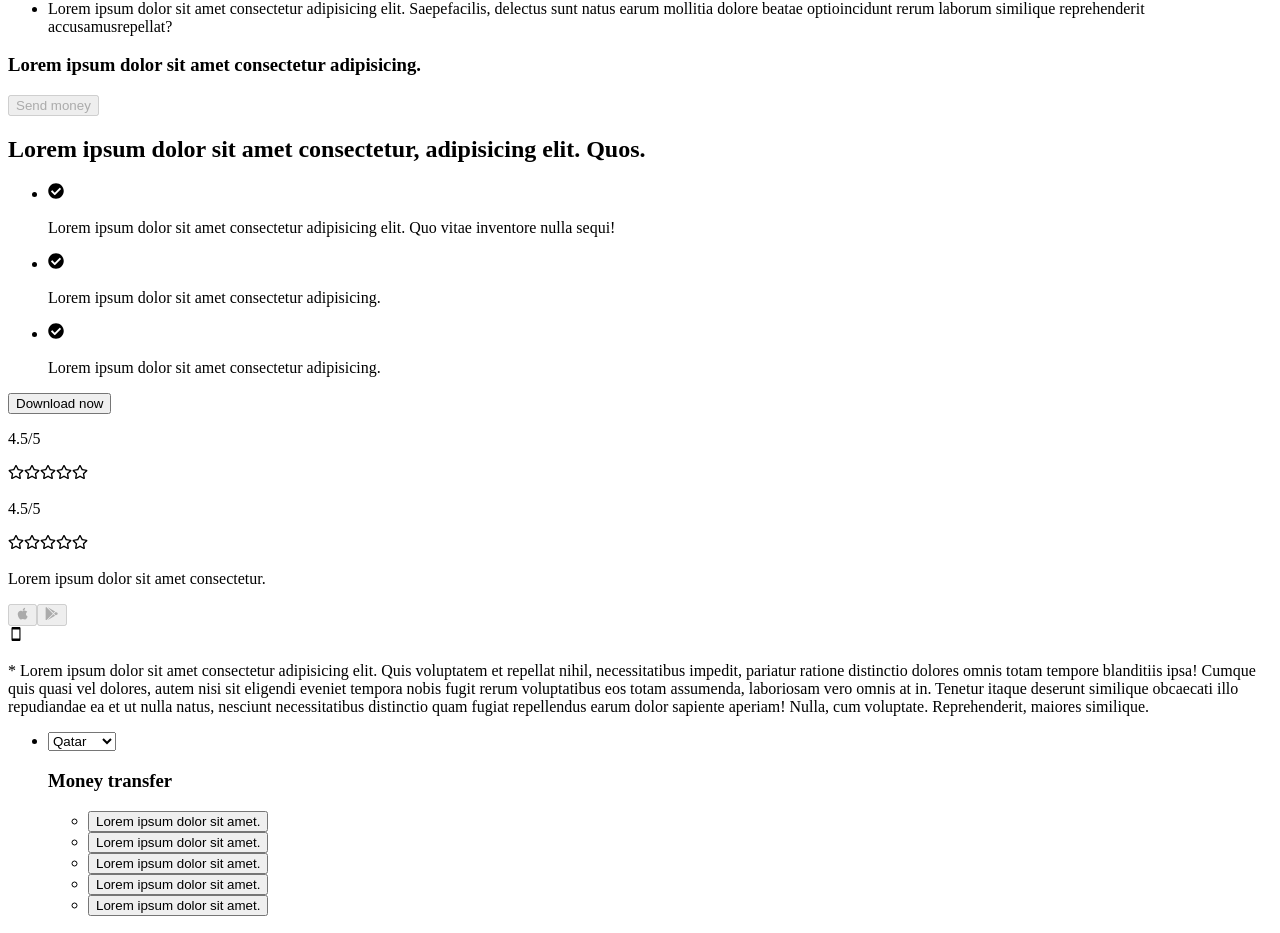
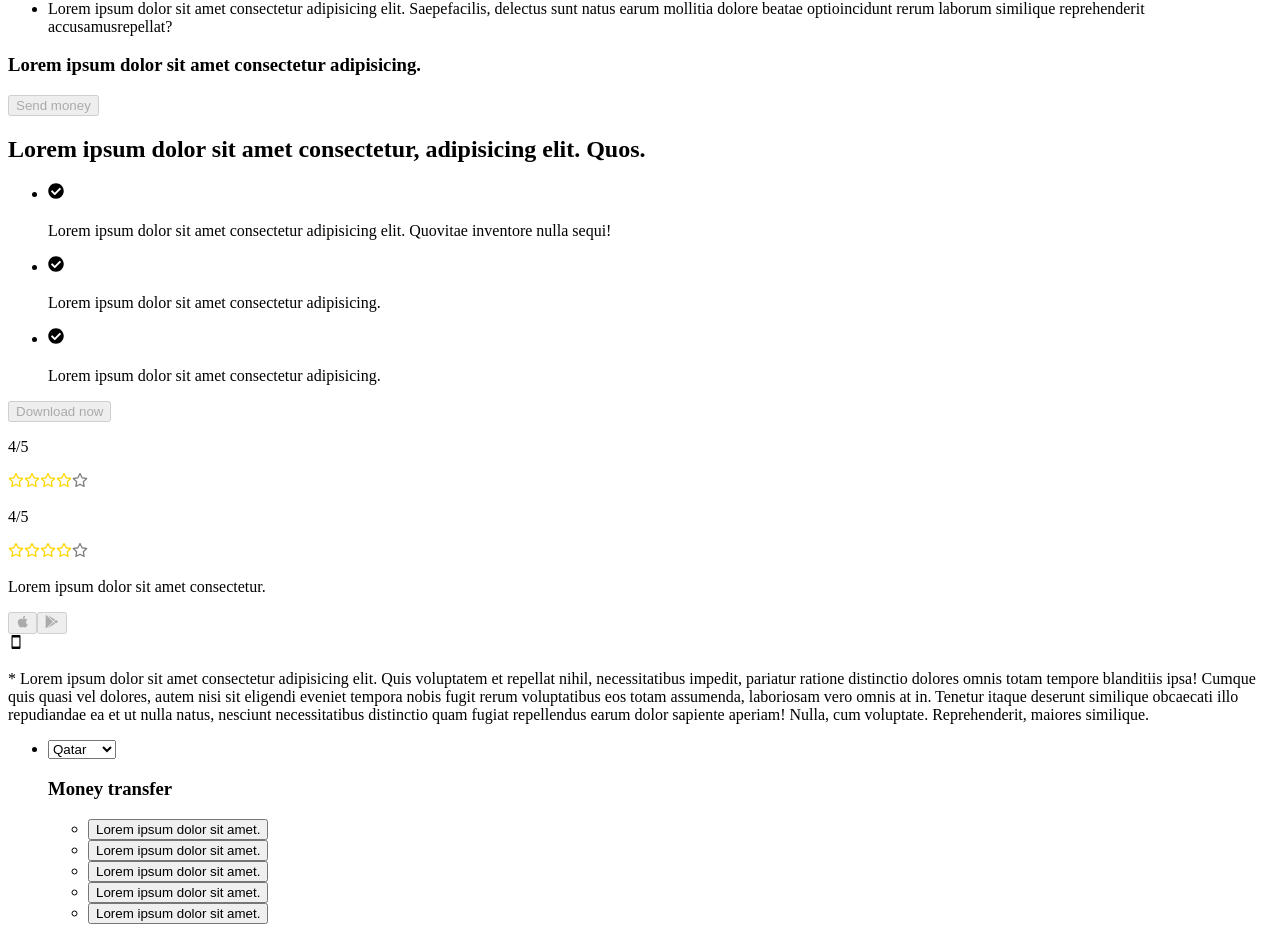
Before and after one commit to dmalenik/currency-converter-website, a React (Create React App) app: page / in a window 1280 px wide. Shown: the part 1926-2859 px from the top of the page. Built offline with nearby package versions, Linux system fonts and the light colour scheme.

Commit message:
refactor: optimize structure of TransferApp section

```diff
--- a/src/views/transfer-app/TransferApp.tsx
+++ b/src/views/transfer-app/TransferApp.tsx
@@ -1,98 +1,62 @@
-import React from 'react';
-import {
-  FaCheckCircle,
-  FaRegStar,
-  FaApple,
-  FaGooglePlay,
-} from 'react-icons/fa';
-import { IoMdPhonePortrait } from 'react-icons/io';
+import React from 'react'
+import { FaCheckCircle, FaApple, FaGooglePlay } from 'react-icons/fa'
+import { IoMdPhonePortrait } from 'react-icons/io'
+import { Header, List, Link } from '../../components'
+import { Rating } from './Rating'
 
 export const TransferApp = () => {
   return (
     <section>
-      <div>
-        <header>
-          <h2>
-            Lorem ipsum dolor sit amet consectetur, adipisicing elit. Quos.
-          </h2>
-          <ul>
-            <li>
-              <div>
-                <FaCheckCircle />
-                <p>
-                  Lorem ipsum dolor sit amet consectetur adipisicing elit. Quo
-                  vitae inventore nulla sequi!
-                </p>
-              </div>
-            </li>
-            <li>
-              <div>
-                <FaCheckCircle />
-                <p>Lorem ipsum dolor sit amet consectetur adipisicing.</p>
-              </div>
-            </li>
-            <li>
-              <div>
-                <FaCheckCircle />
-                <p>Lorem ipsum dolor sit amet consectetur adipisicing.</p>
-              </div>
-            </li>
-          </ul>
-          <button type="button">Download now</button>
-        </header>
-        <div className="app">
-          <div className="rating">
-            <div className="ratings">
-              <div className="marks">
-                <p>
-                  4.5<span>/5</span>
-                </p>
-                <div className="stars">
-                  <FaRegStar />
-                  <FaRegStar />
-                  <FaRegStar />
-                  <FaRegStar />
-                  <FaRegStar />
-                </div>
-              </div>
-              <div className="marks">
-                <p>
-                  4.5<span>/5</span>
-                </p>
-                <div className="stars">
-                  <FaRegStar />
-                  <FaRegStar />
-                  <FaRegStar />
-                  <FaRegStar />
-                  <FaRegStar />
-                </div>
-              </div>
-            </div>
-            <p className="ratings-description">
-              Lorem ipsum dolor sit amet consectetur.
-            </p>
+      <div className='app'>
+        <Header
+          title={
+            'Lorem ipsum dolor sit amet consectetur, adipisicing elit. Quos.'
+          }
+        />
+        <List
+          list={[
+            {
+              id: '1',
+              icon: <FaCheckCircle />,
+              description:
+                'Lorem ipsum dolor sit amet consectetur adipisicing elit. Quovitae inventore nulla sequi!',
+            },
+            {
+              id: '2',
+              icon: <FaCheckCircle />,
+              description:
+                'Lorem ipsum dolor sit amet consectetur adipisicing.',
+            },
+            {
+              id: '3',
+              icon: <FaCheckCircle />,
+              description:
+                'Lorem ipsum dolor sit amet consectetur adipisicing.',
+            },
+          ]}
+        />
+        <Link description={'Download now'} />
+        <div className='downloads'>
+          <div className='rating'>
+            <Rating rating={4} />
+            <Rating rating={4} />
+            <p>Lorem ipsum dolor sit amet consectetur.</p>
           </div>
-          <div className="apps">
-            <button
-              type="button"
-              disabled
-              aria-label="Download app in App Store"
-            >
-              <FaApple />
-            </button>
-            <button
-              type="button"
-              disabled
-              aria-label="Download app in Google Play Store"
-            >
-              <FaGooglePlay />
-            </button>
+          <div className='markets'>
+            <Link
+              description={<FaApple />}
+              ariaLabel={'Download app in App Store'}
+            />
+            <Link
+              description={<FaGooglePlay />}
+              ariaLabel={'Download app in Google Play Store'}
+            />
           </div>
         </div>
       </div>
-      <div>
+      <div className='banner'>
         <IoMdPhonePortrait />
       </div>
     </section>
-  );
-};
+  )
+}
```
